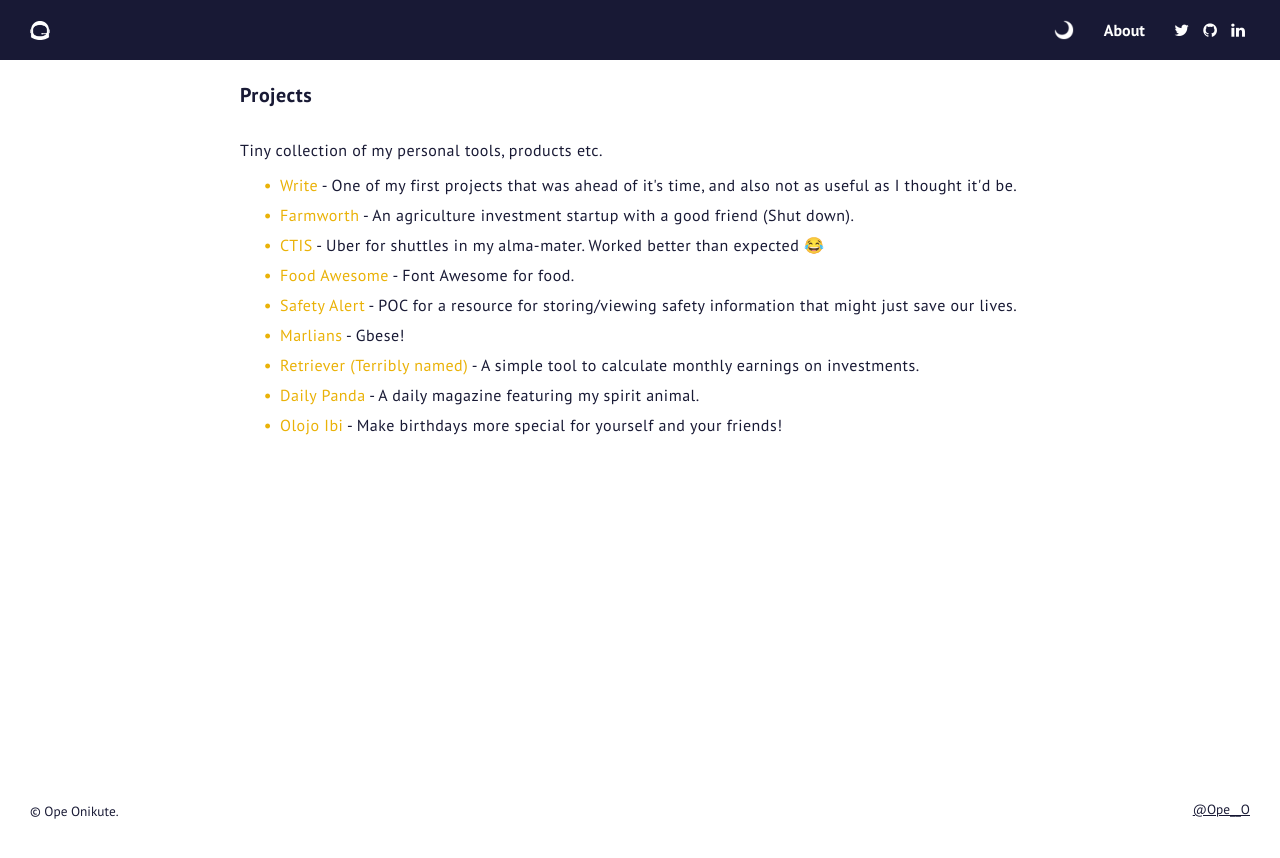
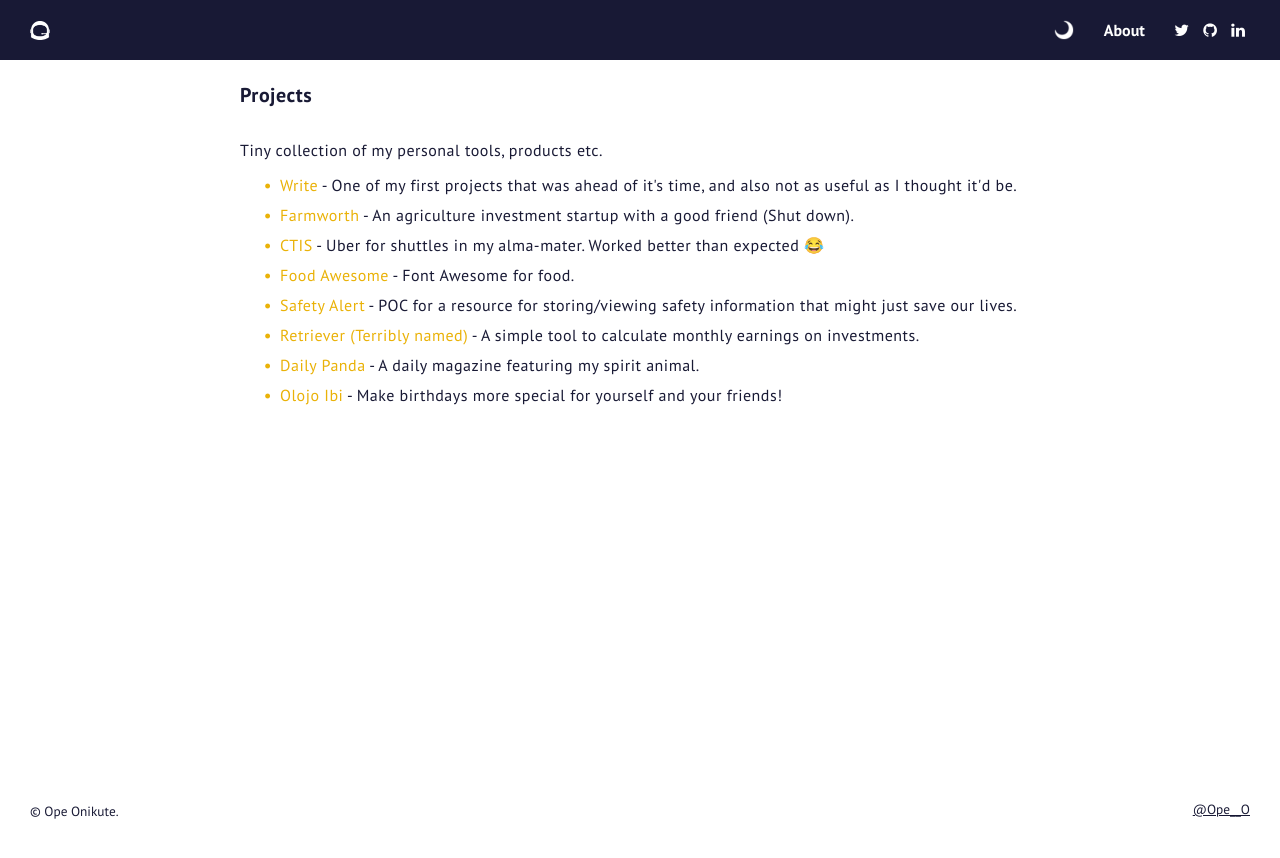
Before and after one commit to OpeOnikute/opeonikute.github.io, a Jekyll site: the page projects.html, which Jekyll copies as it is, in a window 1280 px wide. Shown: the top 858 px of the page. Built offline with Jekyll 4.4.1, drawn with Linux system fonts in a browser that asks for light colours.

Commit message:
Chore: Remove Marlians website
This no longer reflects my values.

```diff
--- a/projects.html
+++ b/projects.html
@@ -95,7 +95,6 @@
           <li><a href="https://ctis-fe.herokuapp.com" class="colored" target="blank">CTIS</a> - Uber for shuttles in my alma-mater. Worked better than expected 😂</li>
           <li><a href="https://github.com/OpeOnikute/food-awesome" class="colored" target="blank">Food Awesome</a> - Font Awesome for food.</li>
           <li><a href="https://safety-alert.herokuapp.com" class="colored" target="blank">Safety Alert</a> - POC for a resource for storing/viewing safety information that might just save our lives.</li>
-          <li><a href="https://marlians.opeonikute.dev" class="colored" target="blank">Marlians</a> - Gbese!</li>
           <li><a href="https://retriever.opeonikute.dev" class="colored" target="blank">Retriever (Terribly named)</a> - A simple tool to calculate monthly earnings on investments.</li>
           <li><a href="https://daily-panda.site" class="colored" target="blank">Daily Panda</a> - A daily magazine featuring my spirit animal.</li>
           <li><a href="https://olojo-ibi.xyz" class="colored" target="blank">Olojo Ibi</a> - Make birthdays more special for yourself and your friends!</li>
```
